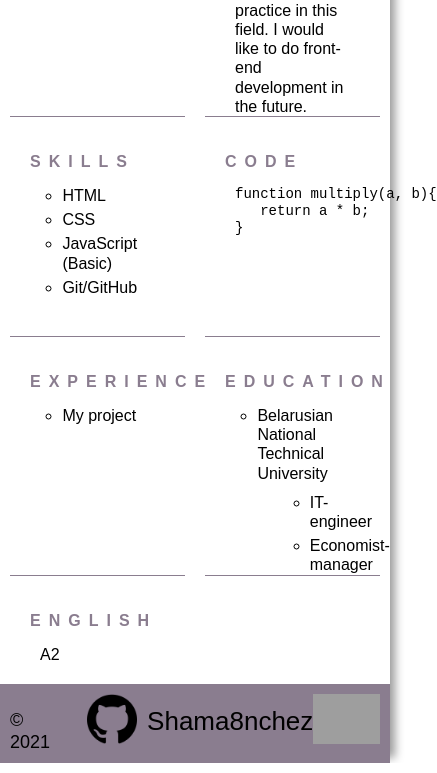
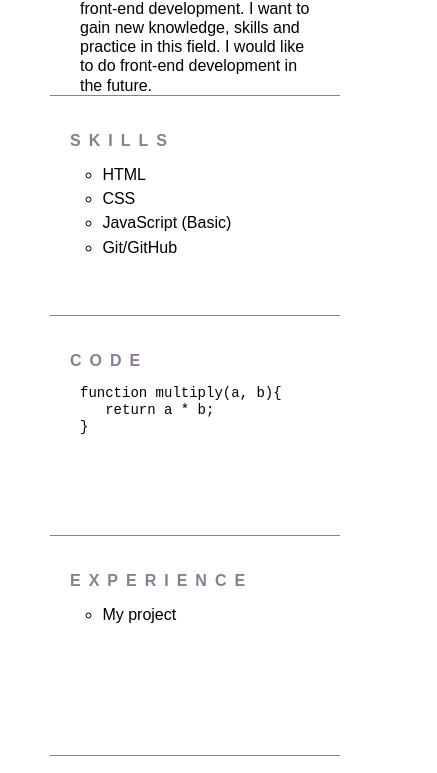
Before and after one commit to Shama8nchez/rsschool-cv, a plain HTML site: page index.html in a window 390 px wide. Shown: the part 789-1562 px from the top of the page, 437 px wide, since content can reach past the window. Drawn offline with Linux system fonts and the light colour scheme; grey boxes are pictures that could not be loaded.

Commit message:
feat: add adaptive

```diff
--- a/css/style.css
+++ b/css/style.css
@@ -153,7 +153,9 @@ ul.nav {
    flex-wrap: wrap;
    font-family: Arial, Helvetica, sans-serif;
 }
+
 .main section {
+   max-width: 580px;
    width: calc(50% - 20px);
    min-height: 200px;
    margin: 10px;
@@ -235,3 +237,45 @@ footer{
 .rsschool img {
    height: 50px;
 }
+
+@media (max-width: 800px) {
+   header {
+      flex-direction: column;
+   }
+   .photo {
+      margin: 10px auto;
+   }
+   .profile-name {
+      padding: 20px 20px 5px 20px;
+   }
+}
+
+@media (max-width: 744px) {
+
+   .main {
+      flex-direction: column;
+   }
+
+   .main section {
+      width: calc(100% - 100px);
+      margin: 10px 50px;
+   }
+   .year {
+      padding-top: 14px;
+      font-size: 14px;
+   }
+
+   .github {
+      padding-top: 7px;
+      padding-left: 55px;
+      background-size: 40px 40px;
+   }
+
+   .github a {
+      font-size: 22px;
+   }
+
+   .rsschool img {
+      height: 40px;
+   }
+}
```
